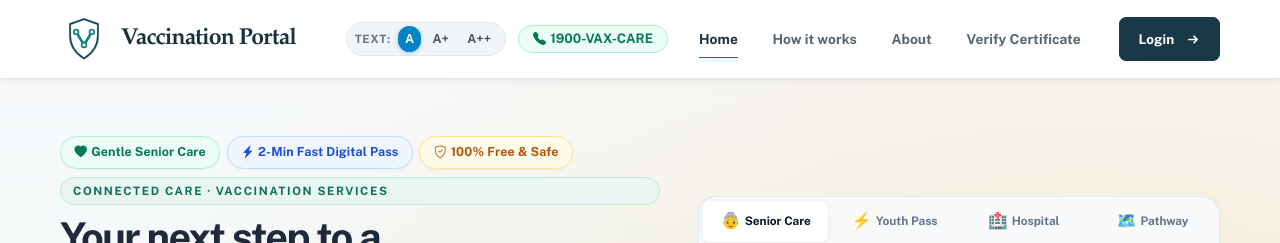
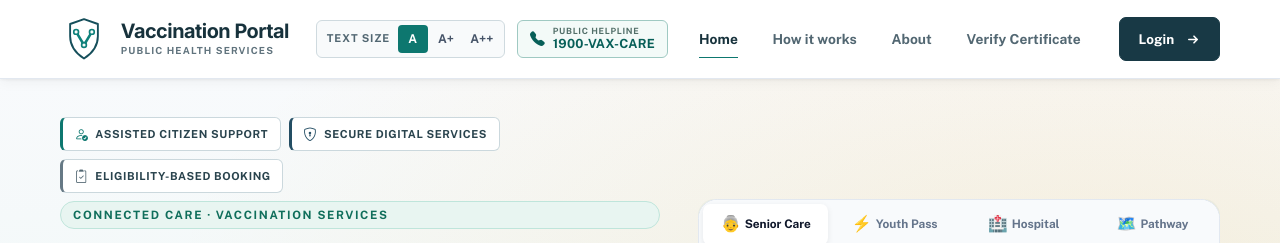
Before and after one commit to Sankalpa-KMCP/se2030-2026-y2-s1-mtr-01-vaccination-portal, a React (Vite) app in the folder frontend/: page / in a window 1280 px wide. Shown: the top 243 px of the page. Built offline with nearby package versions, Linux system fonts and the light colour scheme; no server answers.

Commit message:
feat: update public landing header and hero section with official service branding and indicators

```diff
--- a/frontend/src/features/public-landing/components/HeroSection.jsx
+++ b/frontend/src/features/public-landing/components/HeroSection.jsx
@@ -52,15 +52,15 @@ export default function HeroSection() {
     <section className="home-hero" aria-labelledby="home-hero-title">
       <div className="lp-container home-hero__frame">
         <div className="home-hero__copy">
-          <div className="hero-inclusive-badges mb-2">
-            <span className="hero-inclusive-badge hero-inclusive-badge--senior">
-              <i className="bi bi-heart-fill me-1" /> Gentle Senior Care
+          <div className="hero-inclusive-badges mb-2" aria-label="Portal service standards">
+            <span className="hero-inclusive-badge hero-inclusive-badge--support">
+              <i className="bi bi-person-check" aria-hidden="true" /> Assisted Citizen Support
             </span>
-            <span className="hero-inclusive-badge hero-inclusive-badge--youth">
-              <i className="bi bi-lightning-charge-fill me-1" /> 2-Min Fast Digital Pass
+            <span className="hero-inclusive-badge hero-inclusive-badge--security">
+              <i className="bi bi-shield-lock" aria-hidden="true" /> Secure Digital Services
             </span>
-            <span className="hero-inclusive-badge hero-inclusive-badge--family">
-              <i className="bi bi-shield-check me-1" /> 100% Free & Safe
+            <span className="hero-inclusive-badge hero-inclusive-badge--eligibility">
+              <i className="bi bi-clipboard2-check" aria-hidden="true" /> Eligibility-Based Booking
             </span>
           </div>
 
--- a/frontend/src/features/public-landing/components/PublicHeader.jsx
+++ b/frontend/src/features/public-landing/components/PublicHeader.jsx
@@ -39,13 +39,16 @@ export default function PublicHeader({ onLoginClick }) {
       <div className="lp-container lp-header__inner">
         <Link to="/" className="lp-header__brand-group" aria-label="Vaccination Portal — home">
           <BrandGlyph />
-          <span className="lp-header__brand">Vaccination Portal</span>
+          <span className="lp-header__brand-copy">
+            <span className="lp-header__brand">Vaccination Portal</span>
+            <span className="lp-header__brand-subtitle">Public Health Services</span>
+          </span>
         </Link>
 
         {/* Accessibility & Hotline Bar */}
         <div className="lp-header__utility" aria-label="Accessibility and Support">
-          <div className="lp-header__access-ctrl" title="Change text size for easier reading">
-            <span className="lp-header__access-label">Text:</span>
+          <div className="lp-header__access-ctrl" title="Adjust text size">
+            <span className="lp-header__access-label">Text size</span>
             <button
               type="button"
               className={`lp-header__font-btn ${textSize === 'normal' ? 'is-active' : ''}`}
@@ -78,11 +81,14 @@ export default function PublicHeader({ onLoginClick }) {
           <a
             href="tel:19008292273"
             className="lp-header__helpline"
-            aria-label="24/7 Telephone Booking Helpline 1900-VAX-CARE"
-            title="Free Senior & Citizen Phone Support"
+            aria-label="Public vaccination helpline 1900-VAX-CARE"
+            title="Public vaccination helpline"
           >
-            <i className="bi bi-telephone-fill me-1" />
-            <span>1900-VAX-CARE</span>
+            <i className="bi bi-telephone-fill" aria-hidden="true" />
+            <span className="lp-header__helpline-copy">
+              <small>Public helpline</small>
+              <strong>1900-VAX-CARE</strong>
+            </span>
           </a>
         </div>
 
--- a/frontend/src/features/public-landing/glass-header.css
+++ b/frontend/src/features/public-landing/glass-header.css
@@ -587,3 +587,134 @@ html.vax-text-xl .lp-page .lp-btn--header {
     transform: none;
   }
 }
+
+
+/* Official public-service identity refinements */
+.lp-header__brand-copy {
+  display: grid;
+  gap: 0.12rem;
+  min-width: 0;
+  line-height: 1;
+}
+
+.lp-page .lp-header__brand,
+.lp-page--home .lp-header__brand {
+  font-family: Inter, "Segoe UI", Arial, sans-serif;
+  font-size: clamp(1.08rem, 1.55vw, 1.32rem);
+  font-weight: 750;
+  letter-spacing: -0.025em;
+  line-height: 1.08;
+}
+
+.lp-header__brand-subtitle {
+  color: #60737d;
+  font-size: 0.61rem;
+  font-weight: 700;
+  letter-spacing: 0.115em;
+  line-height: 1.2;
+  text-transform: uppercase;
+  white-space: nowrap;
+}
+
+.lp-header__access-ctrl {
+  gap: 0.2rem;
+  min-height: 38px;
+  padding: 0.22rem 0.32rem 0.22rem 0.62rem;
+  border: 1px solid #cfdadf;
+  border-radius: 6px;
+  background: #f8fafb;
+}
+
+.lp-header__access-label {
+  margin-right: 0.28rem;
+  color: #526772;
+  font-size: 0.68rem;
+  letter-spacing: 0.075em;
+}
+
+.lp-header__font-btn {
+  min-width: 30px;
+  min-height: 28px;
+  padding: 0.15rem 0.38rem;
+  border-radius: 4px;
+  font-size: 0.76rem;
+  transition: color 0.15s ease, background-color 0.15s ease;
+}
+
+.lp-header__font-btn:hover {
+  color: #075f58;
+  background: #e4f0ee;
+}
+
+.lp-header__font-btn.is-active {
+  background: #0d776f;
+  box-shadow: none;
+}
+
+.lp-header__helpline {
+  gap: 0.5rem;
+  min-height: 38px;
+  padding: 0.28rem 0.72rem;
+  border: 1px solid #9fc9c2;
+  border-radius: 6px;
+  background: #f3faf8;
+  color: #075f58;
+  transition: border-color 0.2s ease, background-color 0.2s ease;
+}
+
+.lp-header__helpline > i {
+  font-size: 0.92rem;
+}
+
+.lp-header__helpline-copy {
+  display: grid;
+  gap: 0.05rem;
+}
+
+.lp-header__helpline-copy small {
+  color: #526f69;
+  font-size: 0.54rem;
+  font-weight: 700;
+  letter-spacing: 0.08em;
+  line-height: 1;
+  text-transform: uppercase;
+}
+
+.lp-header__helpline-copy strong {
+  color: #075f58;
+  font-size: 0.79rem;
+  font-weight: 750;
+  letter-spacing: 0.02em;
+}
+
+.lp-header__helpline:hover {
+  border-color: #0d776f;
+  background: #e7f4f1;
+  color: #075f58;
+  box-shadow: none;
+  transform: none;
+}
+
+@media (max-width: 640px) {
+  .lp-header__brand-subtitle {
+    font-size: 0.52rem !important;
+  }
+
+  .lp-header__helpline-copy small {
+    display: none !important;
+  }
+}
+
+@media (max-width: 420px) {
+  .lp-header__utility {
+    flex-direction: column !important;
+    align-items: stretch !important;
+  }
+
+  .lp-header__access-ctrl,
+  .lp-header__helpline {
+    width: 100% !important;
+    box-sizing: border-box !important;
+    justify-content: center !important;
+  }
+}
--- a/frontend/src/features/public-landing/hospital-home.css
+++ b/frontend/src/features/public-landing/hospital-home.css
@@ -1265,3 +1265,56 @@ html.vax-text-large .lp-page--home .hospital-shortcuts__grid,
 html.vax-text-xl .lp-page--home .hospital-shortcuts__grid {
   grid-template-columns: 1fr;
 }
+
+
+
+
+/* Official service-standard indicators */
+.hero-inclusive-badges {
+  gap: 0.5rem;
+  margin-bottom: 0.85rem;
+}
+
+.hero-inclusive-badge {
+  gap: 0.42rem;
+  min-height: 34px;
+  padding: 0.38rem 0.72rem;
+  border: 1px solid #cbd8dd;
+  border-left-width: 3px;
+  border-radius: 6px;
+  background: #ffffff;
+  color: #29434d;
+  box-shadow: none;
+  font-size: 0.69rem;
+  font-weight: 750;
+  letter-spacing: 0.055em;
+  line-height: 1.2;
+  text-transform: uppercase;
+}
+
+.hero-inclusive-badge i {
+  flex: none;
+  margin: 0;
+  color: #0d776f;
+  font-size: 0.84rem;
+}
+
+.hero-inclusive-badge--support {
+  border-left-color: #0d776f;
+}
+
+.hero-inclusive-badge--security {
+  border-left-color: #234d63;
+}
+
+.hero-inclusive-badge--security i {
+  color: #234d63;
+}
+
+.hero-inclusive-badge--eligibility {
+  border-left-color: #667985;
+}
+
+.hero-inclusive-badge--eligibility i {
+  color: #526772;
+}
```
